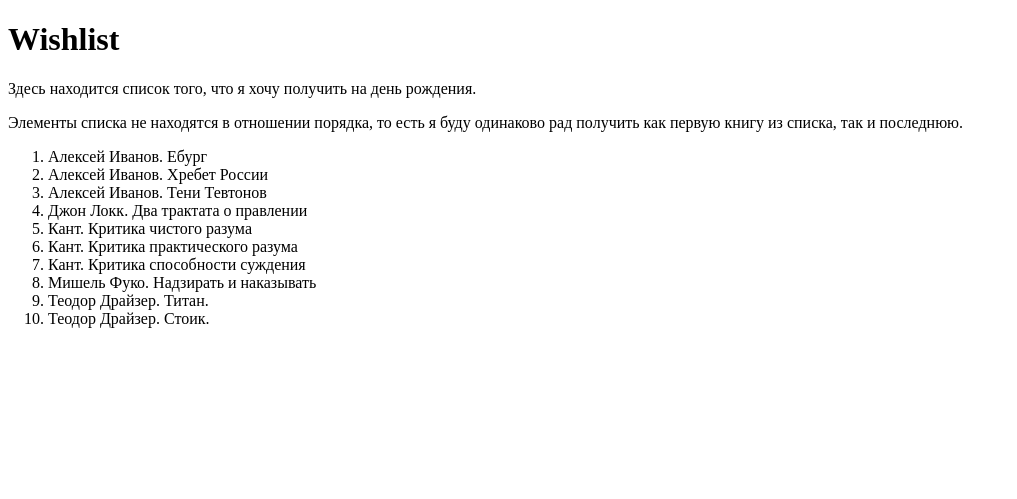
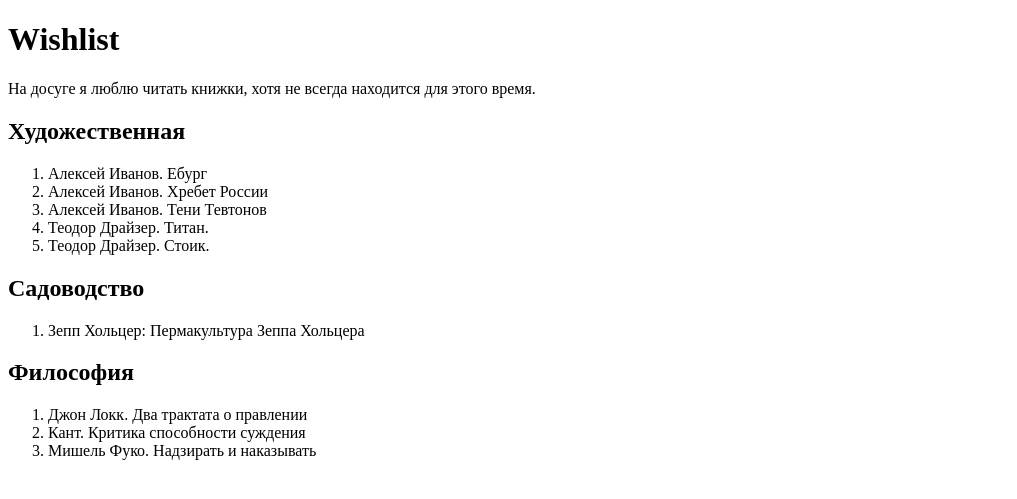
Before and after one commit to itanka9/itanka9.github.io, a Jekyll site: the page built from whishlist.md, in a window 1280 px wide. Shown: the top 499 px of the page, without its empty margins (0-1017 px from the left). Built offline with Jekyll 4.4.1, drawn with Linux system fonts in a browser that asks for light colours.

Commit message:
whishlist

```diff
--- a/whishlist.md
+++ b/whishlist.md
@@ -6,17 +6,22 @@ permalink: /wishlist/
 
 # Wishlist
 
-Здесь находится список того, что я хочу получить на день рождения.
+На досуге я люблю читать книжки, хотя не всегда находится для этого время.
 
-Элементы списка не находятся в отношении порядка, то есть я буду одинаково рад получить как первую книгу из списка, так и последнюю.
+## Художественная
 
 1. Алексей Иванов. Ебург
 2. Алексей Иванов. Хребет России
 3. Алексей Иванов. Тени Тевтонов
-4. Джон Локк. Два трактата о правлении
-5. Кант. Критика чистого разума
-6. Кант. Критика практического разума
-7. Кант. Критика способности суждения
-8. Мишель Фуко. Надзирать и наказывать
-9. Теодор Драйзер. Титан.
-10. Теодор Драйзер. Стоик.
+4. Теодор Драйзер. Титан.
+5. Теодор Драйзер. Стоик.
+
+## Садоводство
+
+1. Зепп Хольцер: Пермакультура Зеппа Хольцера
+
+## Философия
+
+1. Джон Локк. Два трактата о правлении
+2. Кант. Критика способности суждения
+3. Мишель Фуко. Надзирать и наказывать
```
